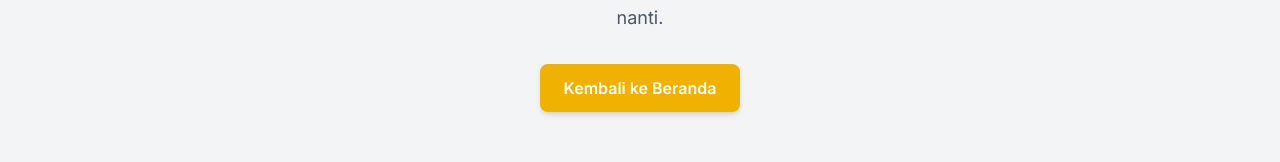
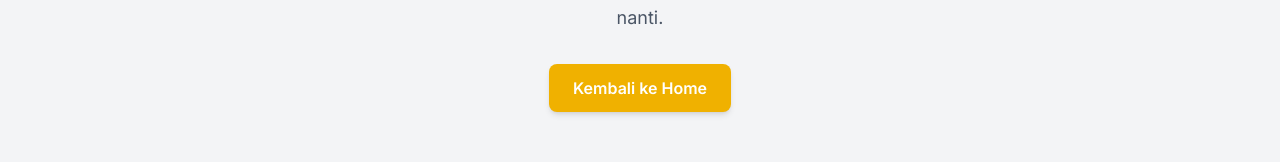
Before and after one commit to Hakim-pixel/Usaha-Gxyer88, a Next.js app: page /maintenance in a window 1280 px wide. Shown: the part 571-733 px from the top of the page. Built offline with nearby package versions, Linux system fonts and the light colour scheme.

Commit message:
update 1.5,1

```diff
--- a/app/maintenance/page.js
+++ b/app/maintenance/page.js
@@ -38,7 +38,7 @@ export default function MaintenancePage() {
         href="/"
         className="mt-8 bg-yellow-500 hover:bg-yellow-600 text-white px-6 py-3 rounded-lg font-semibold transition shadow-md"
       >
-        Kembali ke Beranda
+        Kembali ke Home
       </a>
     </main>
   );
```
